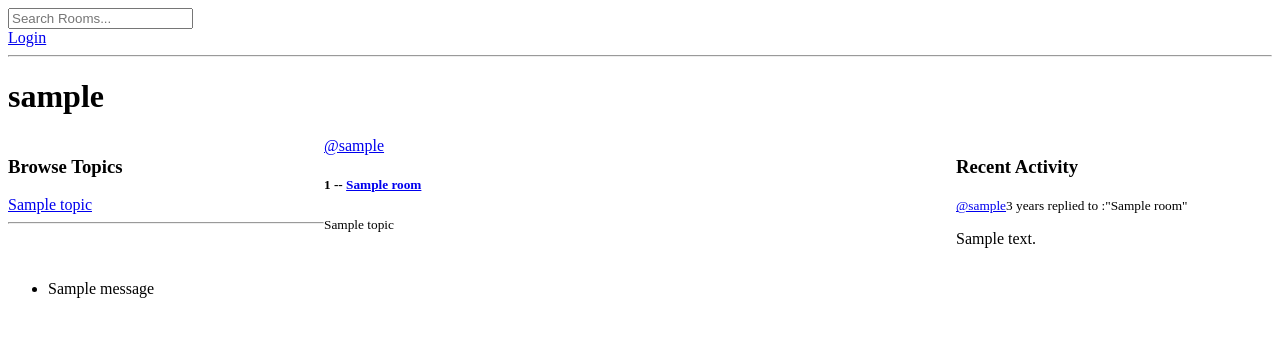
After one commit to hadilbenmoussa/discord-clone, a Django app: page /profile/1 in a window 1280 px wide. The commit adds this page. Shown: the top 337 px of the page. Run offline with Django 4.2, Linux system fonts and the light colour scheme; tables that the repository leaves empty hold one stand-in row (values such as "Sample post"); one stand-in notice (Sample message) is shown.

Commit message:
adding profile feature

```diff
--- a/base/models.py
+++ b/base/models.py
@@ -18,7 +18,8 @@ class Room(models.Model):
     # the database cannot have an instance of this model that is blank
     description = models.TextField(null=True, blank=True)
     # to store the users in a room
-    # participants=
+    participants = models.ManyToManyField(
+        User, related_name='paticipants', blank=True)
     # when the model is updated
     updated = models.DateTimeField(auto_now=True)
     # when the room was created
@@ -40,5 +41,8 @@ class Message(models.Model):
     created = models.DateTimeField(auto_now_add=True)
     updated = models.DateTimeField(auto_now=True)
 
+    class Meta:
+        ordering = ['-updated', '-created']
+
     def __str__(self):
-        return self.body
+        return self.body[0:50]
--- /dev/null
+++ b/base/templates/base/activity_component.html
@@ -0,0 +1,14 @@
+<h3>Recent Activity</h3>
+{% for message in room_messages %}
+<div>
+  <small
+    ><a href="{% url 'user-profile' message.user.id %}"> @{{message.user}}</a
+    >{{message.created |timesince}}
+  </small>
+  <small> replied to :"{{message.room}}"</small>
+  <p>{{message}}</p>
+  {% if request.user == message.user %}
+  <a href="{% url 'delete-message' message.id %}"> Delete</a>
+  {% endif %}
+</div>
+{% endfor %}
--- /dev/null
+++ b/base/templates/base/feed_component.html
@@ -0,0 +1,12 @@
+{% for room in rooms %}
+
+<div>
+  {%if request.user == room.host%}
+  <a href="{% url 'update-room' room.id %}">Edit</a>
+  <a href="{% url 'delete-room' room.id %}">Delete</a>
+  {%endif%}
+  <a href="{% url 'user-profile' room.host.id %}">@{{room.host.username}}</a>
+  <h5>{{room.id}} -- <a href="{% url 'room' room.id %}">{{room.name}}</a></h5>
+  <small>{{room.topic.name}}</small>
+</div>
+{%endfor%}
--- /dev/null
+++ b/base/templates/base/profile.html
@@ -0,0 +1,15 @@
+{%extends 'main.html'%} {% block content %}
+<style>
+  .profile-container {
+    display: grid;
+    grid-template-columns: 1fr 2fr 1fr;
+  }
+</style>
+<h1>{{user.username}}</h1>
+<div class="profile-container">
+  <div>{% include 'base/topics_component.html' %}</div>
+  <div>{% include 'base/feed_component.html' %}</div>
+
+  <div>{% include 'base/activity_component.html' %}</div>
+</div>
+{%endblock content%}
--- /dev/null
+++ b/base/templates/base/topics_component.html
@@ -0,0 +1,7 @@
+<h3>Browse Topics</h3>
+{% for topic in topics %}
+<div>
+  <a href="{% url 'home' %}?q={{topic.name}}">{{topic.name}}</a>
+</div>
+{%endfor%}
+<hr />
--- a/base/urls.py
+++ b/base/urls.py
@@ -7,7 +7,10 @@ urlpatterns = [
     path('register/', views.registerPage, name='register'),
     path('', views.home, name='home'),
     path('room/<str:pk>/', views.room, name='room'),
+    path('profile/<str:pk>', views.userProfile, name='user-profile'),
     path('create-room/', views.createRoom, name='create-room'),
     path('update-room/<str:pk>', views.updateRoom, name='update-room'),
     path('delete-room/<str:pk>', views.deleteRoom, name='delete-room'),
+    path('delete-message/<str:pk>', views.deleteMessage, name='delete-message'),
+
 ]
--- a/base/views.py
+++ b/base/views.py
@@ -1,7 +1,7 @@
 from django.shortcuts import render, redirect
 from django.contrib import messages
 from django.contrib.auth.decorators import login_required
-from .models import Room, Topic
+from .models import Room, Topic, Message
 from .forms import RoomForm
 from django.db.models import Q
 from django.contrib.auth import authenticate, login, logout
@@ -68,18 +68,38 @@ def home(request):
         Q(topic__name__icontains=q) | Q(name__icontains=q) |
         Q(description__icontains=q))
     room_count = rooms.count()
+    room_messages = Message.objects.filter(Q(room__topic__name__icontains=q))
     topics = Topic.objects.all()
-    context = {'rooms': rooms, 'topics': topics, 'room_count': room_count}
+    context = {'rooms': rooms, 'topics': topics,
+               'room_count': room_count, 'room_messages': room_messages}
     return render(request, 'base/home.html', context)
 
 
 def room(request, pk):
 
     room = Room.objects.get(id=pk)
-    room_messages = room.message_set.all().order_by('-created')
-    context = {'room': room, 'room_messages': room_messages}
+    room_messages = room.message_set.all()
+    participants = room.participants.all()
+    context = {'room': room, 'room_messages': room_messages,
+               'participants': participants}
+    if request.method == 'POST':
+        message = Message.objects.create(user=request.user,
+                                         room=room,
+                                         body=request.POST.get('body'))
+        room.participants.add(request.user)
+        return redirect('room', pk=room.id)
 
     return render(request, 'base/room.html', context)
+
+
+def userProfile(request, pk):
+    user = User.objects.get(id=pk)
+    rooms = user.room_set.all()
+    room_messages = user.message_set.all()
+    topics = Topic.objects.all()
+    context = {'user': user, 'rooms': rooms,
+               'room_messages': room_messages, 'topics': topics}
+    return render(request, 'base/profile.html', context)
 
 
 @login_required(login_url='login')
@@ -118,3 +138,13 @@ def deleteRoom(request, pk):
         return redirect('home')
 
     return render(request, 'base/delete.html', {'obj': room})
+
+
+@login_required(login_url='login')
+def deleteMessage(request, pk):
+    message = Message.objects.get(id=pk)
+    if request.method == 'POST':
+        message.delete()
+        return redirect('home')
+
+    return render(request, 'base/delete.html', {'obj': room})
```
Also changed, not shown: base/templates/base/home.html (+6 -25 lines), base/templates/base/room.html (+32 -3 lines), base/migrations/0003_alter_room_options_room_participants.py (added), base/static/styles/main.css (added).
